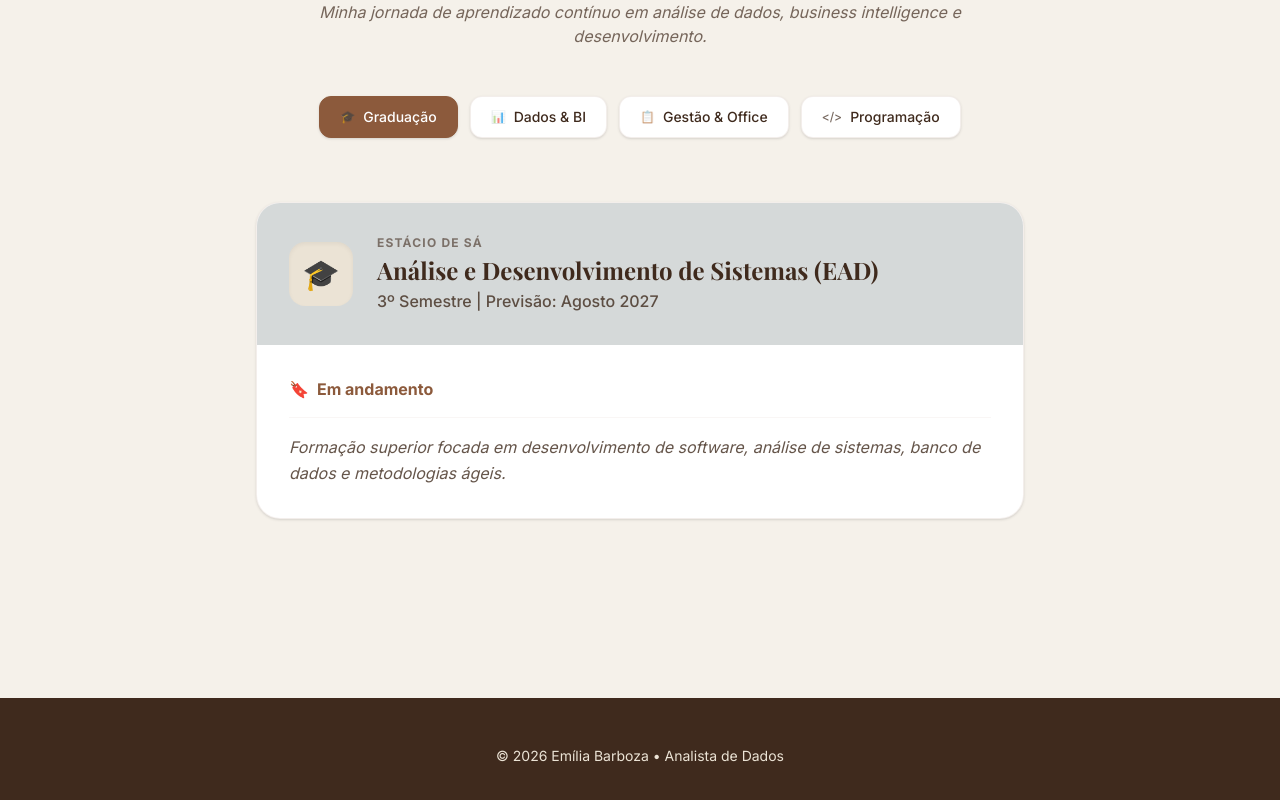
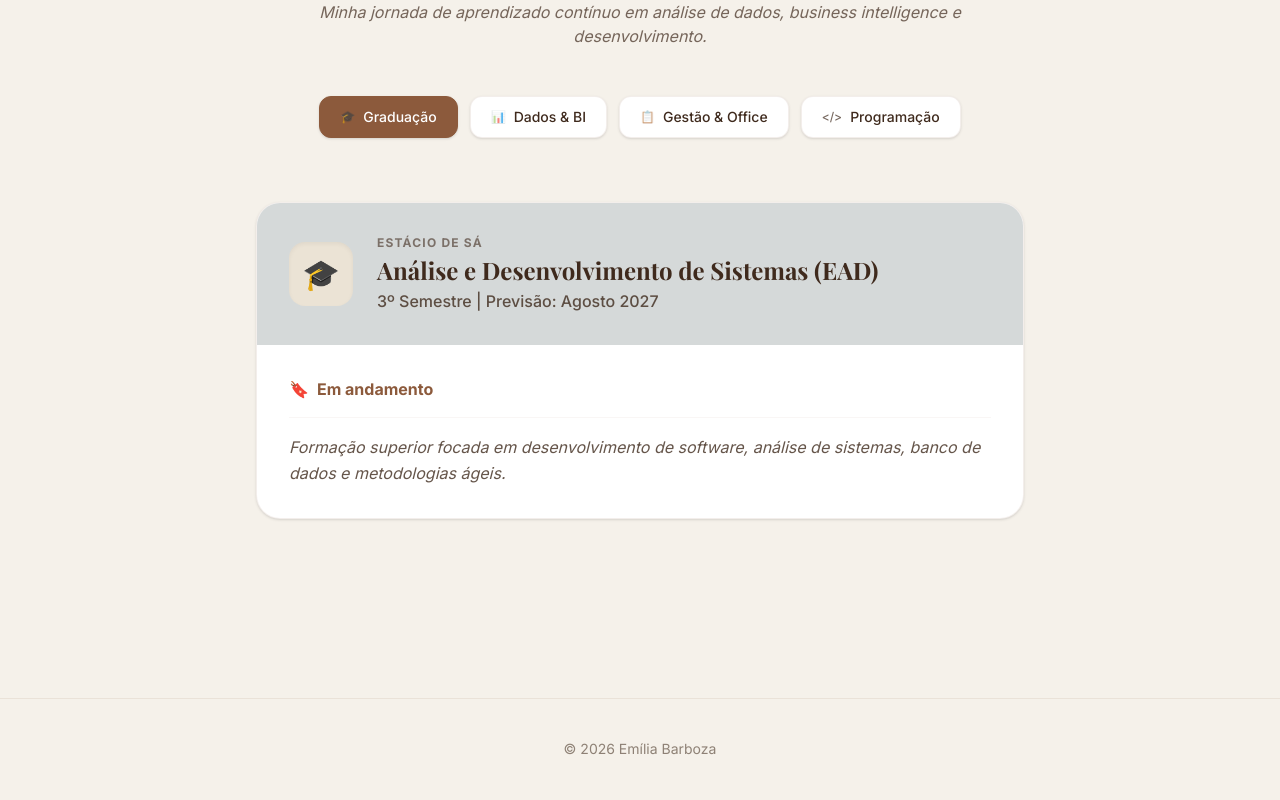
Before and after one commit to Emiliabz/emilia-portfolio, a Next.js app: page / in a window 1280 px wide. Shown: the part 3413-4213 px from the top of the page. Built offline with nearby package versions, Linux system fonts and the light colour scheme; a web font is replaced by a local one.

Commit message:
feat: adiciona novo rodapé, seletor de idiomas e ajustes visuais

```diff
--- a/app/page.tsx
+++ b/app/page.tsx
@@ -3,6 +3,7 @@ import { HeroSection } from "@/components/hero-section";
 import { ProjectsSection } from "@/components/projects-section";
 import { AboutSection } from "@/components/about-section";
 import { EducationSection } from "@/components/education-section";
+import { Footer } from "@/components/footer";
 
 export default function Home() {
   return (
@@ -19,9 +20,7 @@ export default function Home() {
       {/* 3. Formação e Especializações (Certificados) */}
       <EducationSection />
 
-      <footer className="py-12 bg-[#3F2A1D] text-[#EBE3D5] text-center text-sm">
-        <p>© 2026 Emília Barboza • Analista de Dados</p>
-      </footer>
+      <Footer />
     </main>
   );
 }
```
